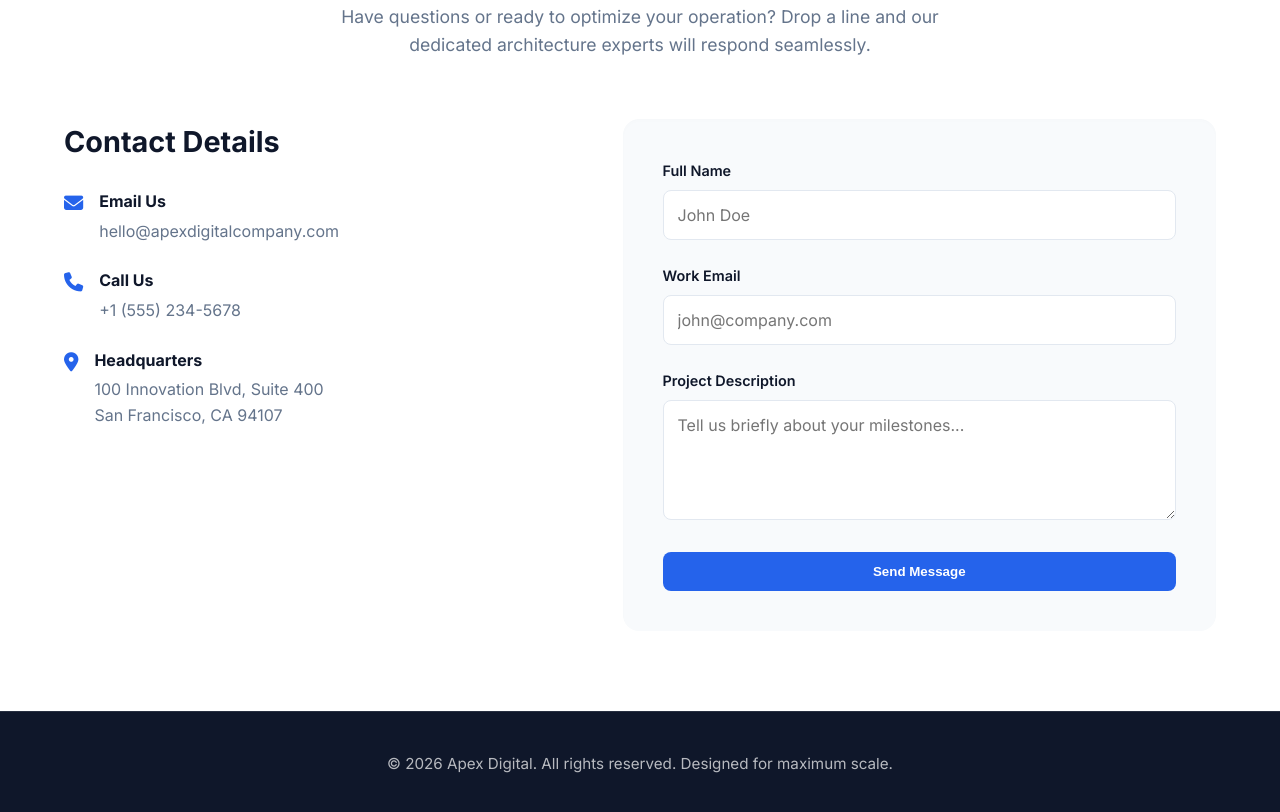
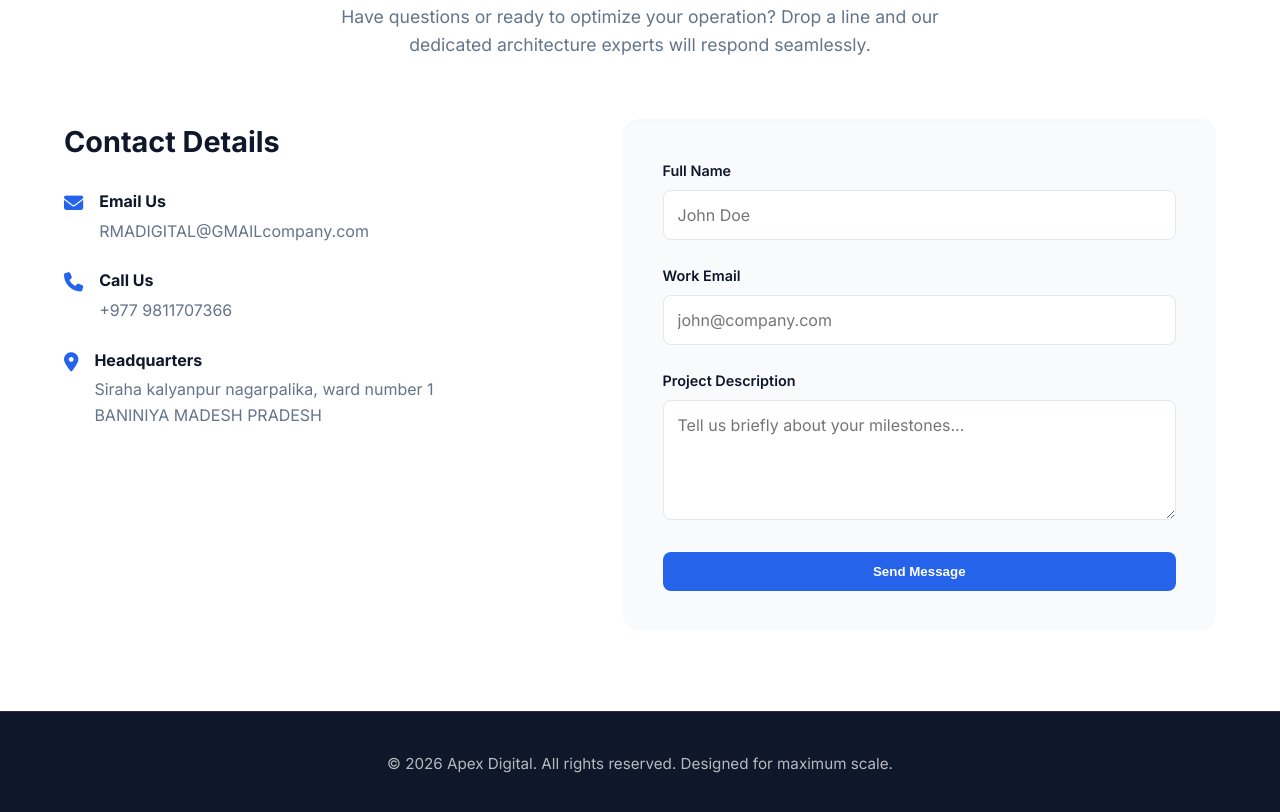
Before and after one commit to Daddybusy/My-web-business-, a plain HTML site: page index.html in a window 1280 px wide. Shown: the part 1542-2354 px from the top of the page. Drawn offline with Linux system fonts and the light colour scheme.

Commit message:
Change branding and contact details in index.html
Updated the title, logo, and contact information in the index.html file.

```diff
--- a/index.html
+++ b/index.html
@@ -3,7 +3,7 @@
 <head>
     <meta charset="UTF-8">
     <meta name="viewport" content="width=device-width, initial-scale=1.0">
-    <title>Apex Digital | Modern Business Solutions</title>
+    <title>RMA DIGITAL | Modern Business Solutions</title>
     <link rel="stylesheet" href="https://cdnjs.cloudflare.com/ajax/libs/font-awesome/6.4.0/css/all.min.css">
     <link rel="preconnect" href="https://fonts.googleapis.com">
     <link rel="preconnect" href="https://fonts.gstatic.com" crossorigin>
@@ -536,7 +536,7 @@
     <header>
         <div class="nav-container">
             <a href="#" class="logo">
-                <i class="fa-solid fa-layer-group"></i> ApexDigital
+                <i class="fa-solid fa-layer-group"></i> RMADIGITAL
             </a>
             <ul class="nav-menu" id="nav-menu">
                 <li><a href="#hero" class="nav-link active">Home</a></li>
@@ -608,21 +608,21 @@
                         <i class="fa-solid fa-envelope"></i>
                         <div>
                             <h4>Email Us</h4>
-                            <p>hello@apexdigitalcompany.com</p>
+                            <p>RMADIGITAL@GMAILcompany.com</p>
                         </div>
                     </div>
                     <div class="contact-item">
                         <i class="fa-solid fa-phone"></i>
                         <div>
                             <h4>Call Us</h4>
-                            <p>+1 (555) 234-5678</p>
+                            <p>+977 9811707366 </p>
                         </div>
                     </div>
                     <div class="contact-item">
                         <i class="fa-solid fa-location-dot"></i>
                         <div>
                             <h4>Headquarters</h4>
-                            <p>100 Innovation Blvd, Suite 400<br>San Francisco, CA 94107</p>
+                            <p>Siraha kalyanpur nagarpalika, ward number 1<br>BANINIYA MADESH PRADESH</p>
                         </div>
                     </div>
                 </div>
```
